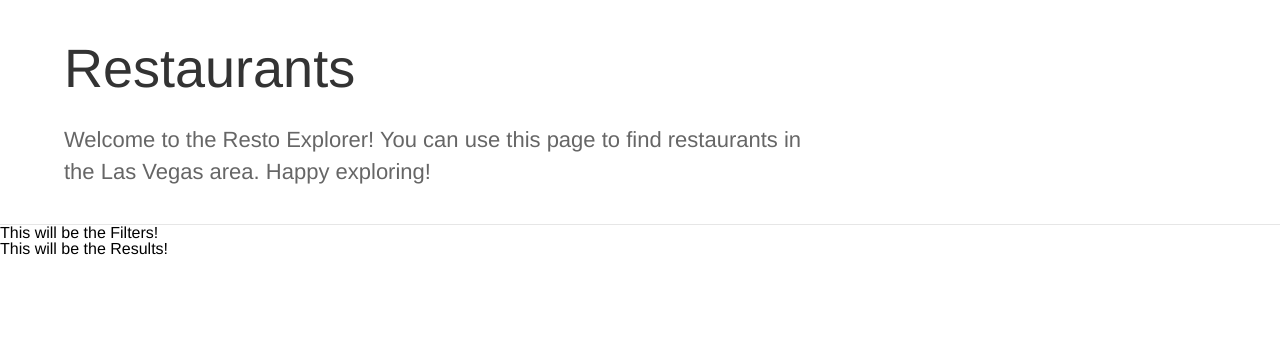
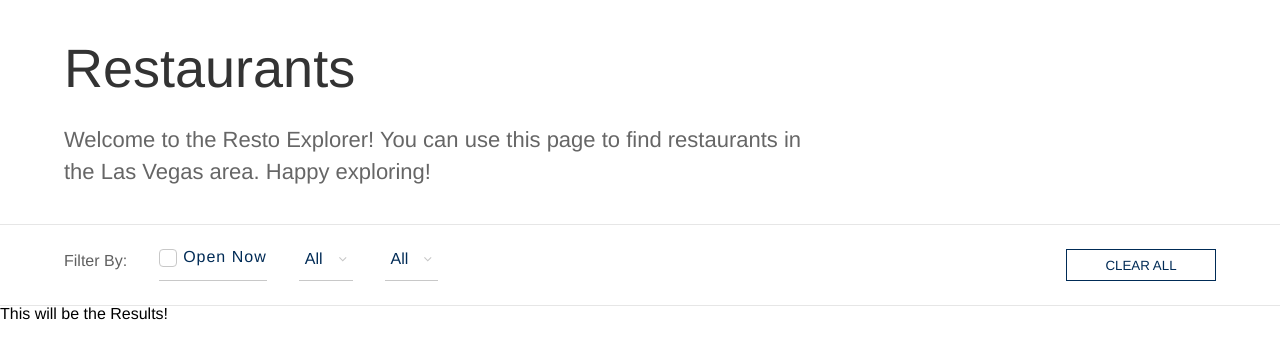
Before and after one commit to surbina/resto-explorer, a React app: page / in a window 1280 px wide. Shown: the top 358 px of the page. Built offline with nearby package versions, Linux system fonts and the light colour scheme.

Commit message:
feat(list/filters): add Filters to the List page

```diff
--- a/src/pages/list/Filters.tsx
+++ b/src/pages/list/Filters.tsx
@@ -1,11 +1,90 @@
+import Button from 'design-system/Button';
+import Checkbox from 'design-system/Checkbox';
+import Select from 'design-system/Select';
 import * as React from 'react';
+import styled from 'styled-components';
 
+const FilterWrapper = styled.div`
+  padding: ${({ theme: { px2rem } }) => `${px2rem(24)} ${px2rem(64)}`};
+  border-bottom: 1px solid ${({ theme: { colors } }) => colors.divider1};
+  display: grid;
+  grid-template-columns: auto auto auto auto 1fr;
+  grid-template-rows: auto;
+  column-gap: ${({ theme: { px2rem } }) => px2rem(32)};
+`;
+
+const FilterLabel = styled.span`
+  font-size: ${({ theme: { px2rem } }) => px2rem(16)};
+  line-height: ${({ theme: { px2rem } }) => px2rem(24)};
+  color: ${({ theme: { colors } }) => colors.label};
+`;
+
+const ClearAllButton = styled(Button)`
+  width: ${({ theme: { px2rem } }) => px2rem(150)};
+  justify-self: end;
+`;
 interface FiltersProps {
-  className?: string;
+  filters: {
+    openNow: boolean;
+    price: string;
+    category: string;
+  };
+  prices: Array<string>;
+  categories: Array<string>;
+  onChange: (newFilters: {
+    openNow: boolean;
+    price: string;
+    category: string;
+  }) => void;
 }
 
-function Filters({ className }: FiltersProps) {
-  return <div className={className}>This will be the Filters!</div>;
+function Filters({ filters, prices, categories, onChange }: FiltersProps) {
+  return (
+    <FilterWrapper>
+      <FilterLabel>Filter By:</FilterLabel>
+      <Checkbox
+        label="Open Now"
+        checked={filters.openNow}
+        onChange={(openNow) =>
+          onChange({
+            ...filters,
+            openNow,
+          })
+        }
+      />
+      <Select
+        value={filters.price}
+        options={prices}
+        onChange={(price) =>
+          onChange({
+            ...filters,
+            price,
+          })
+        }
+      />
+      <Select
+        value={filters.category}
+        options={categories}
+        onChange={(category) =>
+          onChange({
+            ...filters,
+            category,
+          })
+        }
+      />
+      <ClearAllButton
+        variant="outlined"
+        onClick={() =>
+          onChange({
+            openNow: false,
+            price: 'All',
+            category: 'All',
+          })
+        }>
+        Clear All
+      </ClearAllButton>
+    </FilterWrapper>
+  );
 }
 
 export default Filters;
--- a/src/pages/list/List.tsx
+++ b/src/pages/list/List.tsx
@@ -4,11 +4,25 @@ import Filters from './Filters';
 import Header from './Header';
 import Results from './Results';
 
+const prices = ['All', '$', '$$', '$$$', '$$$$'];
+const categories = ['All', 'Italian', 'Argentinian', 'Korean', 'Mexican'];
+
 function List() {
+  const [filters, setFilters] = React.useState({
+    openNow: false,
+    price: 'All',
+    category: 'All',
+  });
+
   return (
     <main>
       <Header />
-      <Filters />
+      <Filters
+        filters={filters}
+        prices={prices}
+        categories={categories}
+        onChange={setFilters}
+      />
       <Results />
     </main>
   );
```
